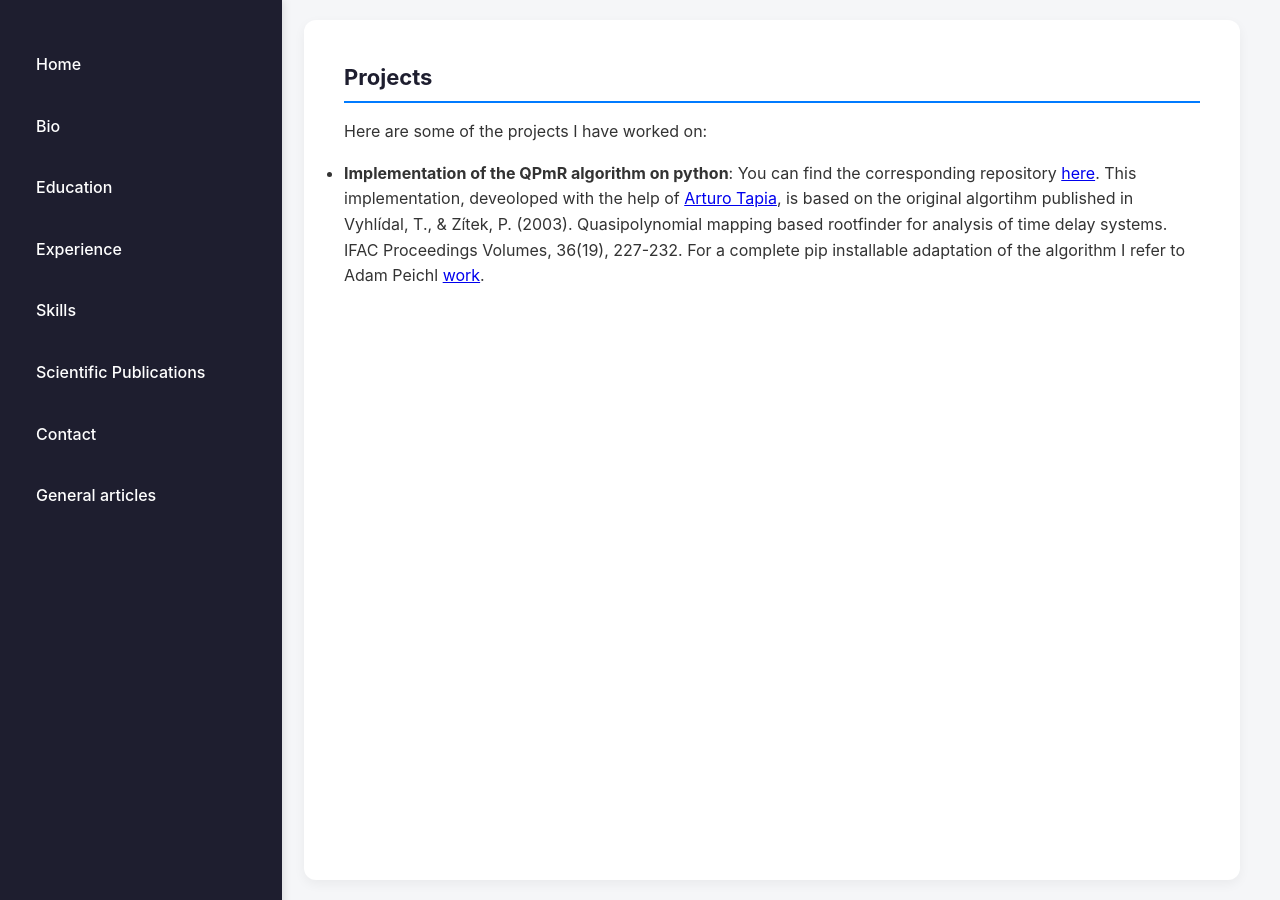
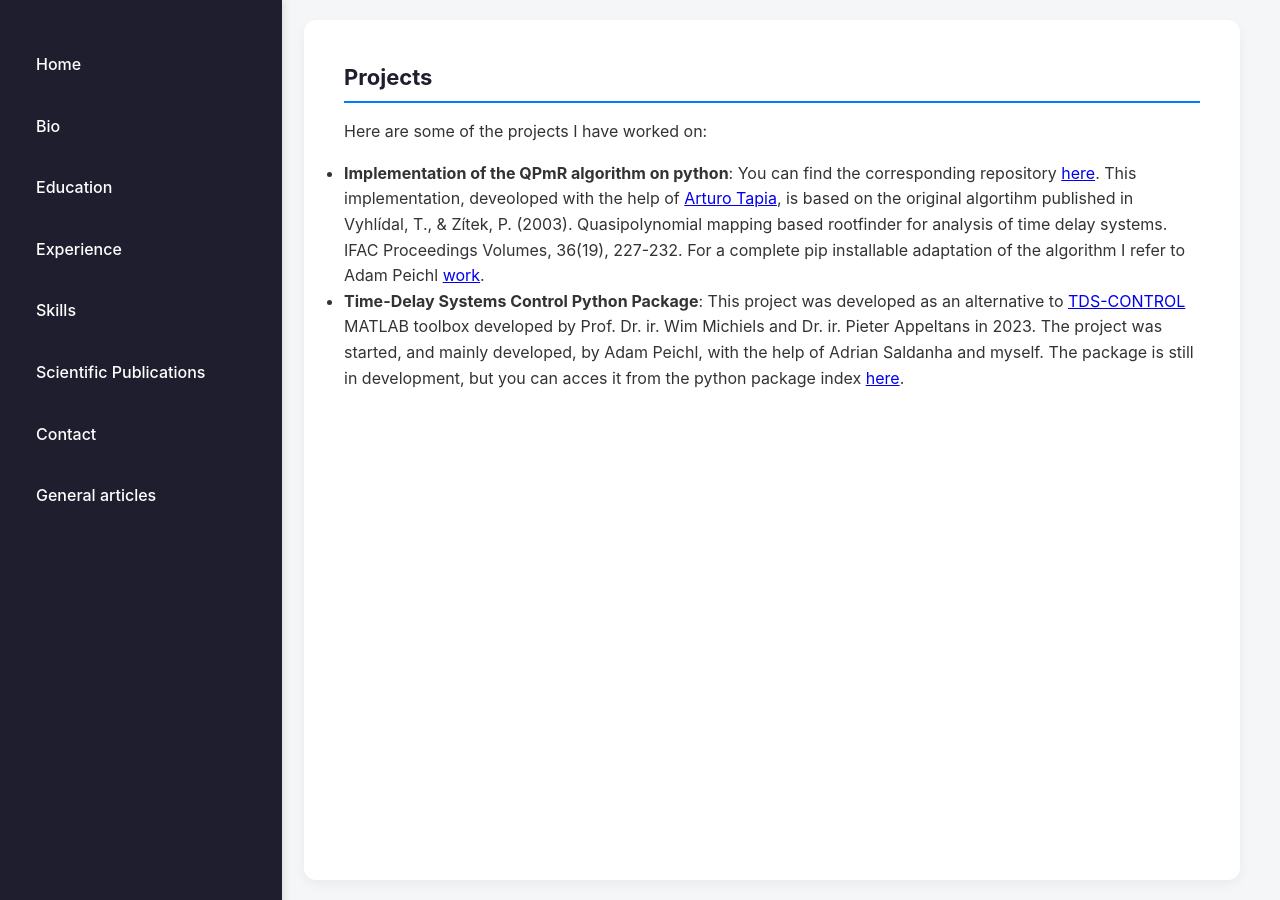
Before and after one commit to DSevenT/diegotorres.github.io, a Jekyll site: the page projects.html, which Jekyll copies as it is, in a window 1280 px wide and 900 px high. Built offline with Jekyll 4.4.1, drawn with Linux system fonts in a browser that asks for light colours.

Commit message:
Update projects.html

```diff
--- a/projects.html
+++ b/projects.html
@@ -29,6 +29,9 @@
           <li>
             <strong>Implementation of the QPmR algorithm on python</strong>: You can find the corresponding repository <a href="https://github.com/DSevenT/QPmR">here</a>. This implementation, deveoloped with the help of <a href="https://github.com/lohug1">Arturo Tapia</a>, is based on the original algortihm published in Vyhlídal, T., & Zítek, P. (2003). Quasipolynomial mapping based rootfinder for analysis of time delay systems. IFAC Proceedings Volumes, 36(19), 227-232. For a complete pip installable adaptation of the algorithm I refer to Adam Peichl <a href="//github.com/LockeErasmus/qpmr">work</a>.
           </li>
+          <li>
+            <strong>Time-Delay Systems Control Python Package</strong>: This project was developed as an alternative to <a href= "https://gitlab.kuleuven.be/u0011378/tds-control">TDS-CONTROL</a> MATLAB toolbox developed by Prof. Dr. ir. Wim Michiels and Dr. ir. Pieter Appeltans in 2023. The project was started, and mainly developed, by Adam Peichl, with the help of Adrian Saldanha and myself. The package is still in development, but you can acces it from the python package index <a href="https://pypi.org/project/tdcpy/">here</a>.
+          </li>
         </ul>
       </section>
       </main>
```
